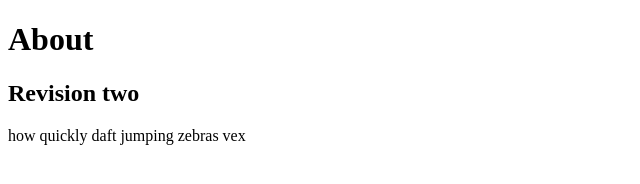
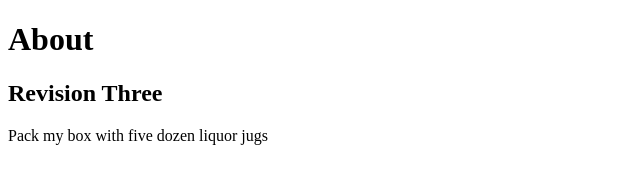
Before and after one commit to Ihellioun-khalid/Up-and-Running-with-Git-and-GitHub, a plain HTML site: page project/about.html in a window 1280 px wide. Shown: the full height of the page, 0-640 px from the left. Drawn offline with Linux system fonts and the light colour scheme.

Commit message:
Rvesion three

```diff
--- a/project/about.html
+++ b/project/about.html
@@ -6,7 +6,7 @@
 </head>
 <body>
 	<h1>About</h1>
-	<h2>Revision two</h2>
-	<p>how quickly daft jumping zebras vex</p>
+	<h2>Revision Three</h2>
+	<p>Pack my box with five dozen liquor jugs</p>
 </body>
 </html>
```
